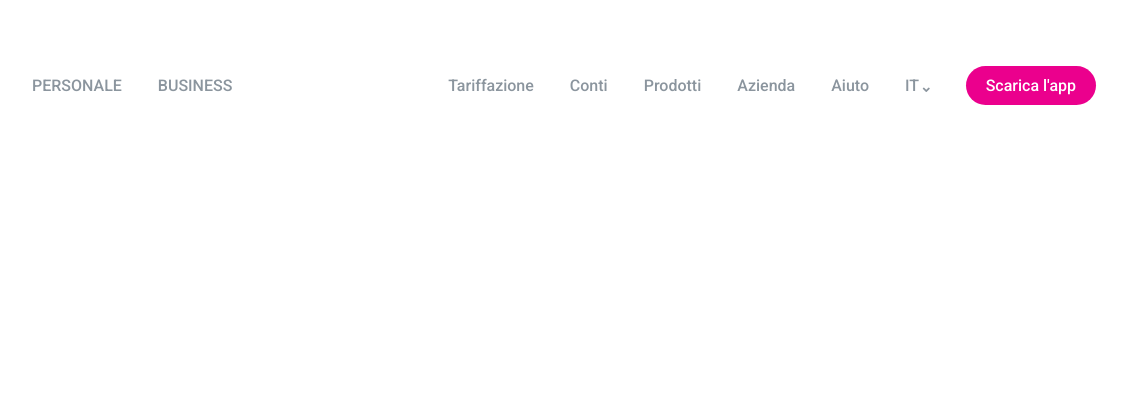
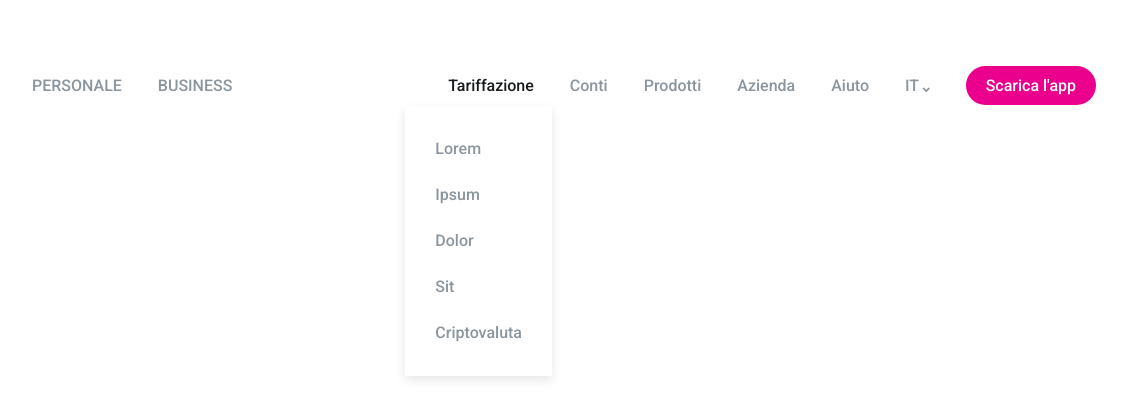
Before and after one commit to luigi-smilzo/js-html-css-revolut, a plain HTML site: page index.html in a window 1280 px wide. Both pictures are taken after a click on the link "Tariffazione". Shown: the full height of the page, 144-1280 px from the left. Drawn offline with nearby package versions, Linux system fonts and the light colour scheme.

Commit message:
Added dropdown to Tariffazione with visibility and selection refresh

```diff
--- a/index.html
+++ b/index.html
@@ -28,8 +28,27 @@
             </div>
             <div class="right-nav">
                 <ul class="flex">
-                    <li>
+                    <li class="dropdown">
                         <a href="#">Tariffazione</a>
+                        <div class="dropdown-menu">
+                            <ul class="">
+                                <li>
+                                    <a href="#">Lorem</a>
+                                </li>
+                                <li>
+                                    <a href="#">Ipsum</a>
+                                </li>
+                                <li>
+                                    <a href="#">Dolor</a>
+                                </li>
+                                <li>
+                                    <a href="#">Sit</a>
+                                </li>
+                                <li>
+                                    <a href="#">Criptovaluta</a>
+                                </li>
+                            </ul>
+                        </div>
                     </li>
                     <li>
                         <a href="#">Conti</a>
@@ -48,7 +67,7 @@
                                     <a href="#">Gestione budget</a>
                                 </li>
                                 <li>
-                                    <a href="#">Perk<span class="superscript">beta<span></span></a>
+                                    <a href="#">Perk<span class="superscript">beta</span></a>
                                 </li>
                                 <li>
                                     <a href="#">Criptovaluta</a>
--- a/js/main.js
+++ b/js/main.js
@@ -5,7 +5,12 @@ $(document).ready( function(){
     // EVENTS
     dropdown.click(function() {
         var item = $(this);
-        item.next('.dropdown-menu').toggle();
+        var actualMenu = item.next('.dropdown-menu');
+
+        dropdown.next().not(actualMenu).hide();
+        dropdown.not(item).removeClass('selected');
+
+        actualMenu.toggle();
         item.toggleClass('selected');
     });
 
```
